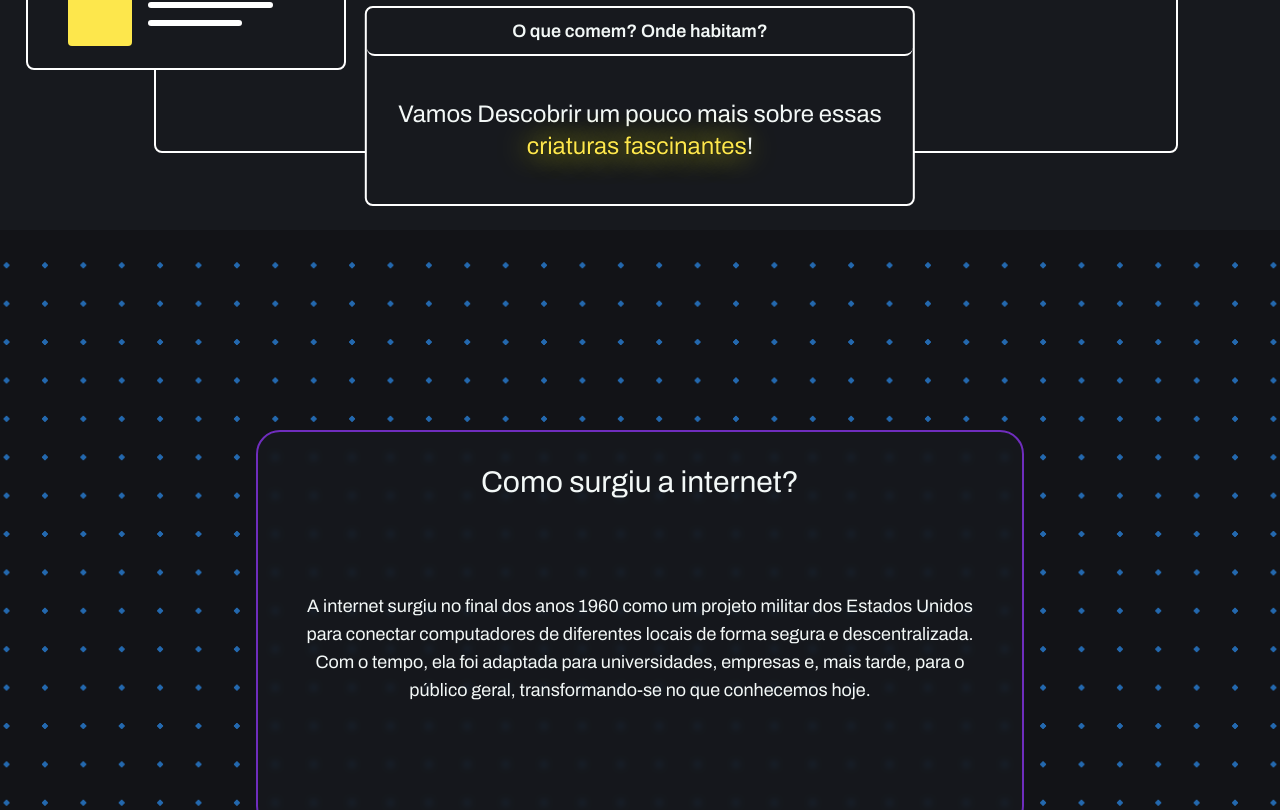
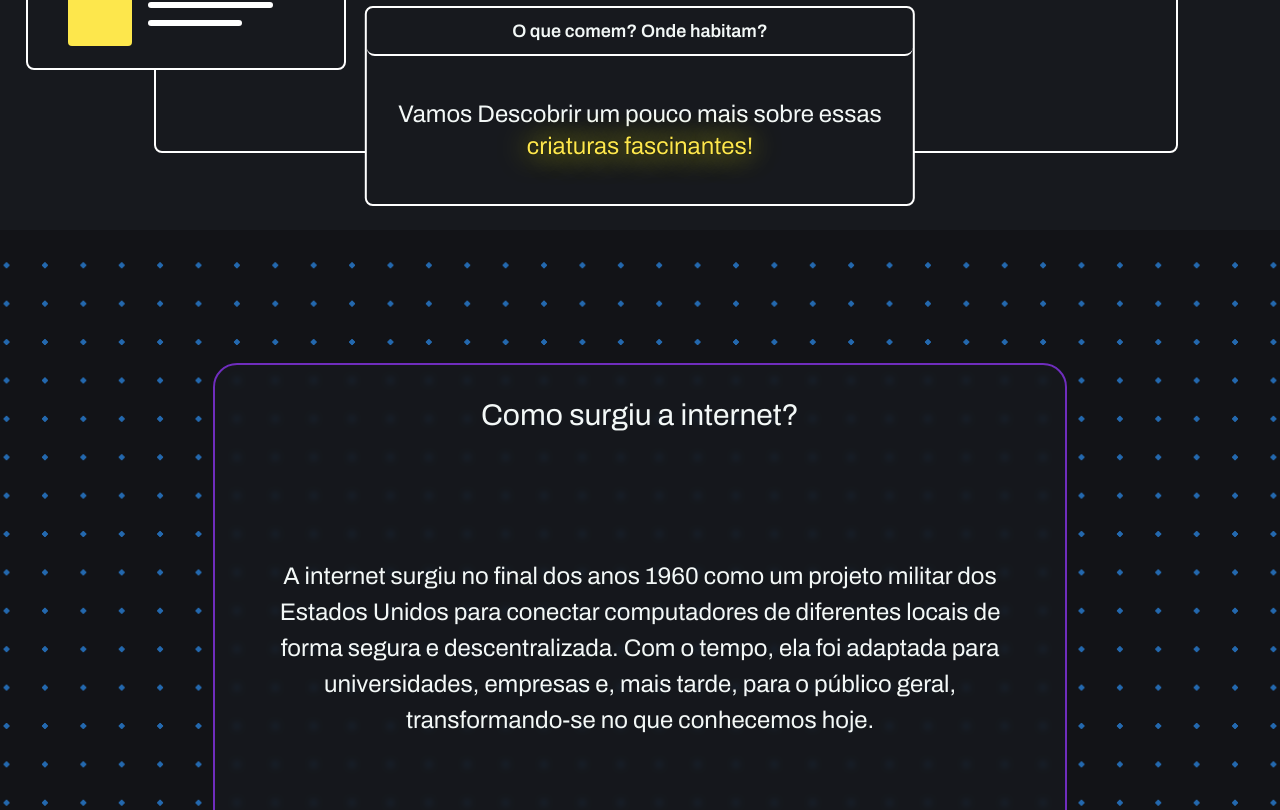
Before and after one commit to renanrod4/o_que_e_ser_ti, a Next.js app: page / in a window 1280 px wide. Shown: the part 570-1380 px from the top of the page. Built offline with nearby package versions, Linux system fonts and the light colour scheme.

Commit message:
Section 5 finished

```diff
--- a/src/app/page.css
+++ b/src/app/page.css
@@ -26,6 +26,9 @@ main {
 
     .content {
       @apply flex-1 flex px-4 items-center justify-center;
+    }
+    span{
+      @apply block;
     }
   }
 
@@ -87,57 +90,76 @@ main {
 
   #internetOrigin {
     @apply flex justify-center items-center;
-    background: radial-gradient(circle,var(--dot-bg) var(--dot-size),transparent var(--dot-size))center / var(--dot-space) var(--dot-space),var(--dot-color);
+    background: radial-gradient(
+          circle,
+          var(--dot-bg) var(--dot-size),
+          transparent var(--dot-size)
+        )
+        center / var(--dot-space) var(--dot-space),
+      var(--dot-color);
 
     .infoArticle {
-      @apply backdrop-blur-[3px] bg-[#17191Ecc] border-purple;
+      @apply backdrop-blur-[3px] bg-[#17191Ecc] border-purple w-4/6;
 
       h1 {
         @apply text-3xl;
       }
 
-      .textContent {
-        @apply flex flex-1 text-lg text-center justify-center items-center;
-      }
     }
   }
-  #arpanet{
+  #arpanet {
     @apply justify-start;
 
-    #arpanetLeft{
+    #arpanetLeft {
       @apply bg-black h-full max-w-[40%] mr-[10%] shadow-black;
       box-shadow: 0 0 120px 120px black;
     }
-    #arpanetRight{
-      @apply bg-darker border-blue border-2;
+    #arpanetRight {
+      @apply bg-darker border-blue border-2 w-1/2;
     }
   }
-  #http{
+  #http {
     @apply flex justify-evenly;
-    #httpLeft{
+    #httpLeft {
+    }
+    #httpRight {
+      @apply  max-w-[55%];
+    }
+  }
+  #plOrigins {
+    @apply justify-evenly;
+    .infoArticle {
+      @apply border-yellow w-2/3;
+    }
+    .brackets{
+      @apply h-5/6 w-auto absolute;
+    }
+    #leftBracket{
+      @apply left-0;
+    }
+    #rightBracket {
+      @apply right-0;
+      -webkit-transform: scaleX(-1);
+      transform: scaleX(-1);
 
-    }
-    #httpRight{
-      @apply flex-1;
     }
   }
 
   .infoArticle {
-    @apply rounded-3xl border-2 m-10 p-8 max-w-3xl;
+    @apply rounded-3xl border-2 m-10 p-8 ;
 
     h1 {
       @apply text-3xl;
     }
 
     .textContent {
-      @apply flex flex-1 text-lg text-center justify-center items-center;
+      @apply flex flex-1 text-[1.5rem] text-center justify-center items-center;
     }
   }
 
   article {
-    @apply h-1/2 flex flex-col items-center text-center justify-center;
+    @apply h-4/6 flex flex-col items-center text-center justify-center;
   }
-
 }
 
 .purple {
@@ -170,19 +192,18 @@ main {
 
 ::-webkit-scrollbar {
   width: 12px;
-
 }
 ::-webkit-scrollbar-track {
-  background: #07080C;
-
+  background: #07080c;
 }
 ::-webkit-scrollbar-thumb {
-  background: #6F2DBD;
-  border-radius:20px
+  background: #6f2dbd;
+  border-radius: 20px;
 }
 ::-webkit-scrollbar-thumb:hover {
   background: #562395;
 }
-#httpsvg{
-  filter: invert(22%) sepia(84%) saturate(3447%) hue-rotate(260deg) brightness(76%) contrast(93%);
+#httpsvg {
+  filter: invert(22%) sepia(84%) saturate(3447%) hue-rotate(260deg)
+    brightness(76%) contrast(93%);
 }
--- a/src/app/page.tsx
+++ b/src/app/page.tsx
@@ -19,7 +19,7 @@ export default function Home() {
 
         <Displays title="O que comem? Onde habitam?" id="bottomWindow" buttons={false}>
           <p>
-            Vamos Descobrir um pouco mais sobre essas <span className="yellow yellow-glow" >criaturas fascinantes</span>!
+            Vamos Descobrir um pouco mais sobre essas <span className="yellow yellow-glow" >criaturas fascinantes!</span>
           </p>
         </Displays>
 
@@ -32,7 +32,7 @@ export default function Home() {
         </Displays>
       </section>
 
-      <section className='darker bg-custom-dots' id='internetOrigin'>
+      <section className='darker bg-custom-dots' id='internetOrigin'>{/* Origins of internet */}
         <article className='infoArticle'>
           <h1>Como surgiu a internet?</h1>
           <div className='textContent'>
@@ -55,9 +55,9 @@ export default function Home() {
         </article>
       </section>
 
-      <section id='http'>
+      <section id='http'>{/* How emerged the HTTP */}
         <article id='httpLeft'>
-          <div className="image"><Image alt="gif" src="/images/http.svg" width={350} height={350} id='httpsvg'/>
+          <div className="image"><Image alt="gif" src="/images/http.svg" width={350} height={350} id='httpsvg' />
           </div>
         </article>
 
@@ -68,6 +68,19 @@ export default function Home() {
           </div>
         </article>
       </section>
+
+      <section className="darker" id='plOrigins'>{/* Programming languages origins */}
+        <Image alt='brackets' src={"/images/brackets.svg"} height={900} width={150} id='leftBracket' className='brackets' />
+        <article className='infoArticle'  >
+          <h1>Como surgiram as linguagens de programação</h1>
+          <div className='textContent'>
+            <p>
+              As linguagens de programação surgiram para simplificar a comunicação entre humanos e computadores. Nos anos 1950, foram criadas linguagens como Fortran e COBOL para resolver problemas matemáticos e comerciais. Desde então, elas evoluíram para atender às necessidades de diversas áreas, como web, inteligência artificial e jogos.
+            </p>
+          </div>
+        </article>
+        <Image alt='brackets' src={"/images/brackets.svg"} height={900} width={150} id='rightBracket' className='brackets' />
+      </section>
     </main>
   );
 }
```
Also changed, not shown: public/images/brackets.svg (added).
